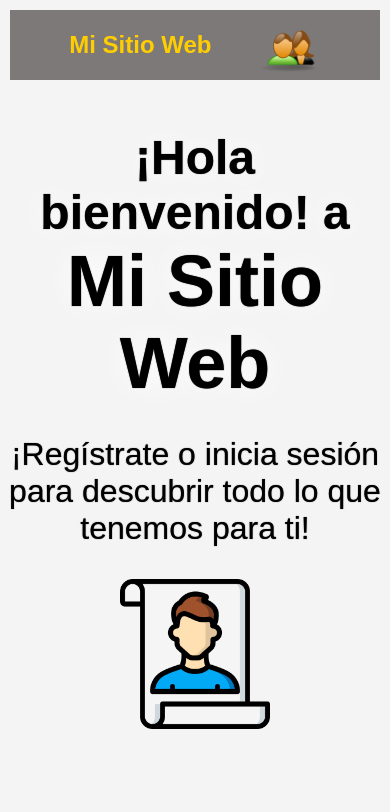
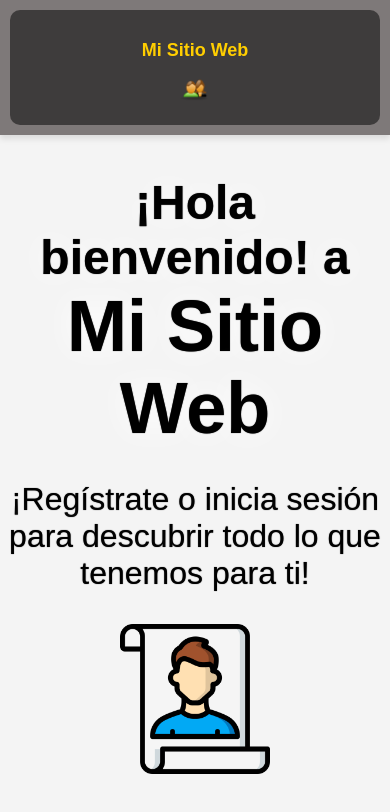
Before and after one commit to Hugocatalan/CoderTrabajoFinal-Hugocatalan, a plain HTML site: page index.html in a window 390 px wide. Drawn offline with nearby package versions, Linux system fonts and the light colour scheme; no server answers.

Commit message:
orden nav

```diff
--- a/css/style.css
+++ b/css/style.css
@@ -42,53 +42,118 @@ html, body {
 
     }
 
+/* Estilo base */
 .navbar {
     color: white;
     padding: 10px;
+    background-color: rgba(10, 0, 0, 0.5);
+    box-shadow: 0 4px 6px rgba(0, 0, 0, 0.1);
 }
+div.navbar-container{
+    flex-grow: 1; /* Los extremos ocupan el espacio disponible */
+    text-align: center; /* Centra el contenido en su respectiva sección */
+    background-color: rgba(0, 0, 0, 0.507);
+    padding: 20px;
+    border-radius: 10px;
+}
+.navbar-container {
+    background-color: rgba(0, 0, 0, 0.507);
+    display: flex;
 
-div.navbar-container {
-    background-color: #0a000080;
-    display: flex;
-    justify-content: space-evenly;
     align-items: center;
-    padding: 3px 20px;
+    padding: 5px 20px;
+    flex-wrap: wrap; /* Permite que los elementos se adapten */
 }
 
 .navbar-brand {
     font-size: 24px;
     color: #FFCE00;
     font-weight: 600;
+    padding: 10px 50px;
 }
 
 .navbar-menu {
     display: flex;
-    gap: 20px; /* Espacio entre los enlaces */
+    gap: 20px;
+   align-items: center;
 }
-
 .navbar-menu a {
     color: white;
     text-decoration: none;
-    font-size: 24px;
-    font-weight: 700;
+    font-size: 18px;
+    font-weight: 500;
+
 }
 
 .navbar-menu a:hover {
     color: #FFCE00;
 }
 
-
 .navbar-login {
     display: flex;
     align-items: center;
-    gap: 10px;
+
 }
 
 .login-icon {
     width: 60px;
     height: 60px;
     cursor: pointer;
+    transition: transform 0.2s;
+    align-items: center;
 }
+
+.login-icon:hover {
+    transform: scale(1.1);
+}
+.navbar-brand,
+.navbar-login,
+.navbar-menu {
+    flex-grow: 1; /* Los extremos ocupan el espacio disponible */
+    text-align: center; /* Centra el contenido en su respectiva sección */
+}
+/* Media Queries para Responsividad */
+@media (max-width: 768px) {
+    .navbar-container {
+        flex-direction: column;
+        align-items: flex-start;
+    }
+
+    .navbar-menu {
+        width: 100%;
+        justify-content: space-between;
+        gap: 10px;
+    }
+
+    .navbar-brand {
+        font-size: 20px;
+    }
+
+    .login-icon {
+        width: 30px;
+        height: 30px;
+    }
+}
+
+@media (max-width: 480px) {
+    .navbar-container {
+        align-items: center;
+    }
+
+    .navbar-menu {
+        flex-direction: column;
+        align-items: center;
+    }
+
+    .navbar-menu a {
+        font-size: 16px;
+    }
+
+    .navbar-brand {
+        font-size: 18px;
+    }
+}
+
 
 .centrar-ingre {
     display: flex;
--- a/index.html
+++ b/index.html
@@ -10,14 +10,16 @@
 
 </head>
 <body>
-    <nav class="navbar ini">
-        <div class="navbar-container ini">
-            <div class="navbar-brand ini ">Mi Sitio Web</div>
-            <div class="navbar-login ini ">
-                <div class="navbar-menu ini">
-                </div>
-                <a href="" id="modal-abrir">
-                    <img src="./img/loginmanager_10029.png" alt="Login" class="login-icon ini2">
+
+    <nav class="navbar">
+        <div class="navbar-container">
+            <div class="navbar-brand">Mi Sitio Web</div>
+            <div class="navbar-menu">
+
+            </div>
+            <div class="navbar-login">
+                <a href="#" id="modal-abrir" aria-label="Abrir modal de inicio de sesión">
+                    <img src="./img/loginmanager_10029.png" alt="Icono de login" class="login-icon">
                 </a>
             </div>
         </div>
```
Also changed, not shown: html/productos.html (+4 -6 lines).
